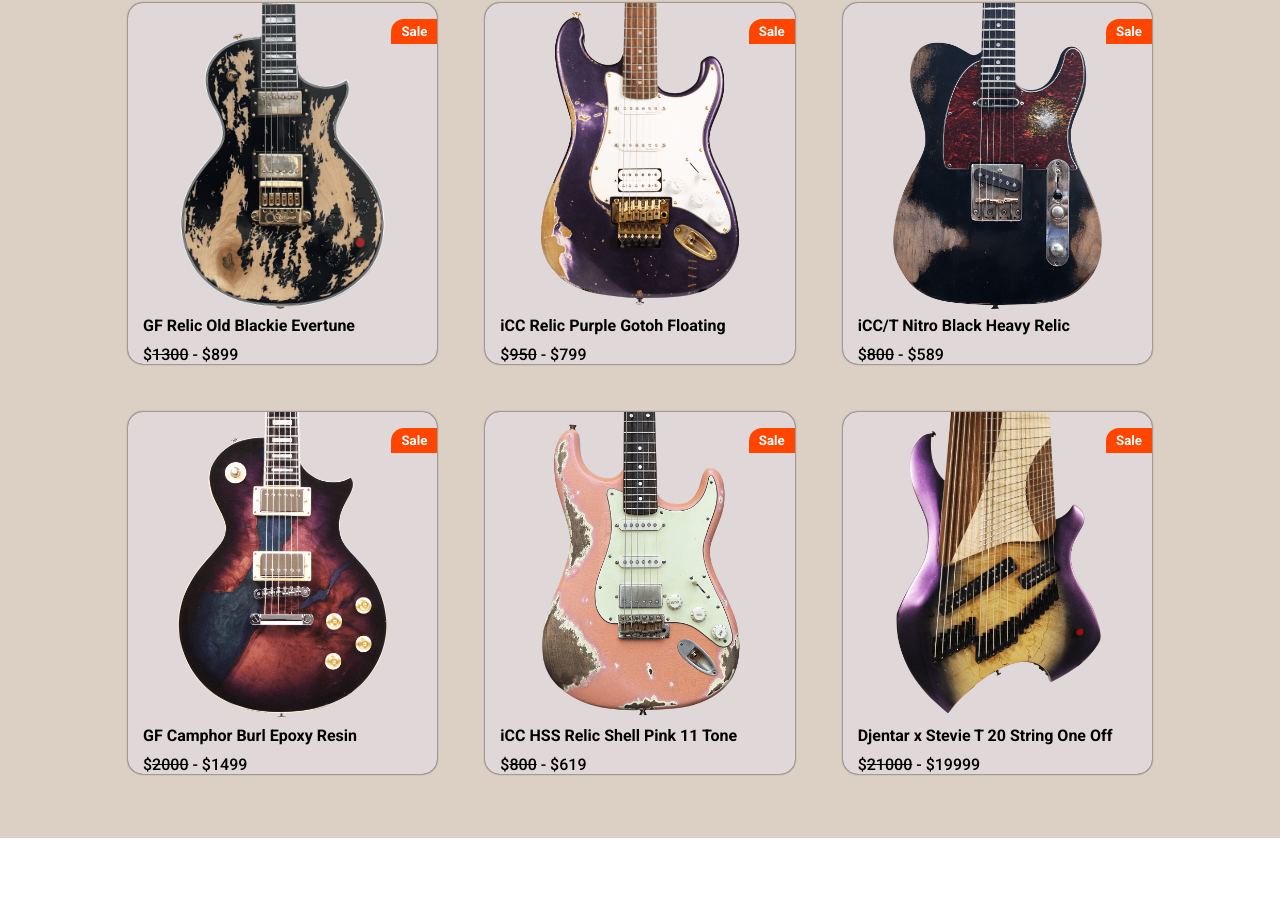
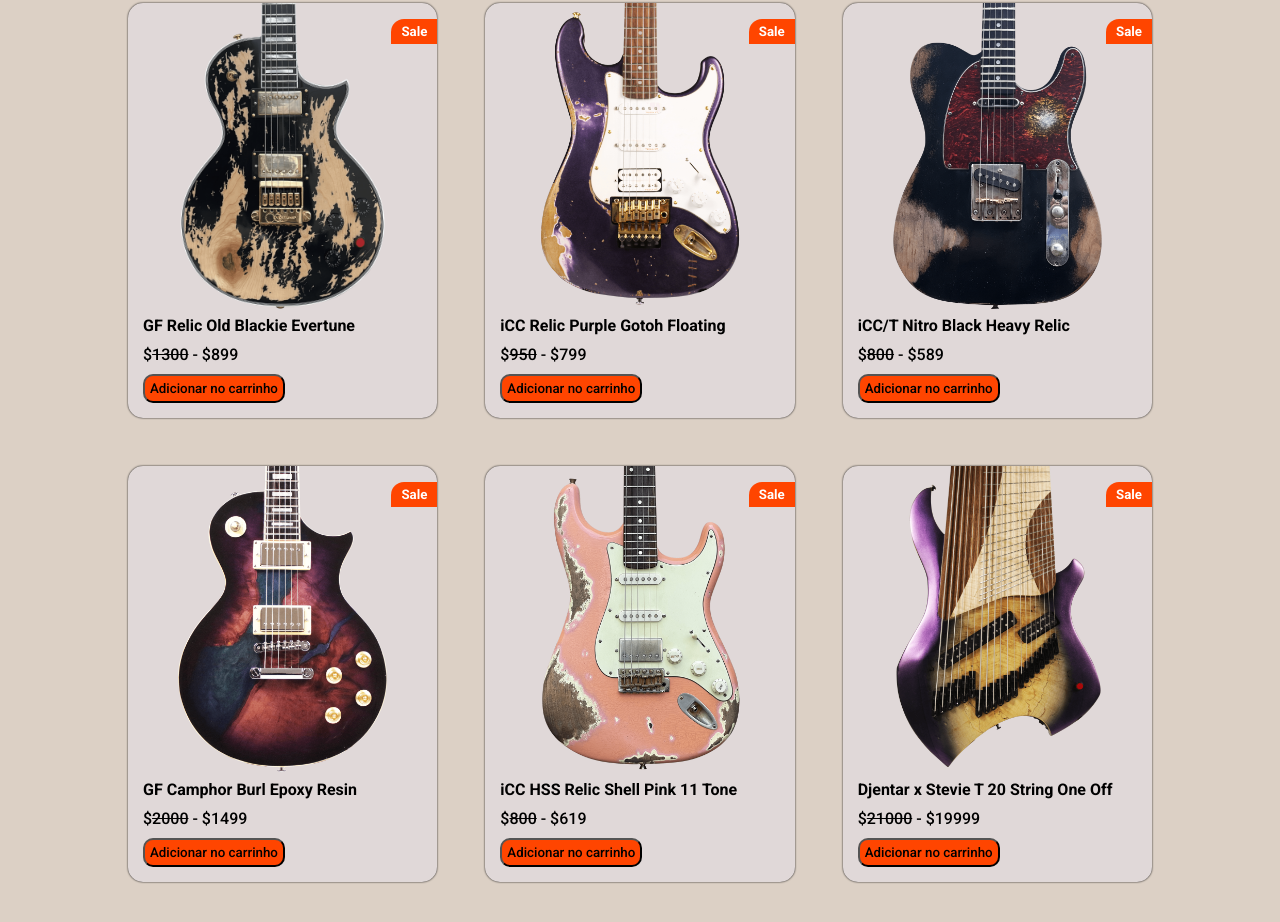
Before and after one commit to Gabrielrabelo05/Relic-Shop, a plain HTML site: page index.html in a window 1280 px wide. Shown: the part 774-1696 px from the top of the page. Before the commit the page ends 1612 px from the top, so only its background shows below. Drawn offline with nearby package versions, Linux system fonts and the light colour scheme.

Commit message:
add-button.add

```diff
--- a/index.html
+++ b/index.html
@@ -45,6 +45,7 @@
                 <div class="price">
                     <h4>GF Relic Old Blackie Evertune</h4>
                     <p class="valuer">$<span class="corte">1300</span>    -    $899</p>
+                    <button class="car">Adicionar no carrinho</button>
                 </div>
             </div>
             <div class="row">
@@ -55,6 +56,7 @@
                 <div class="price">
                     <h4>iCC Relic Purple Gotoh Floating</h4>
                     <p class="valuer">$<span class="corte">950</span>    -    $799</p>
+                    <button class="car">Adicionar no carrinho</button>
                 </div>
             </div>
             <div class="row">
@@ -65,6 +67,7 @@
                 <div class="price">
                     <h4>iCC/T Nitro Black Heavy Relic</h4>
                     <p class="valuer">$<span class="corte">800</span>    -    $589</p>
+                    <button class="car">Adicionar no carrinho</button>
                 </div>
             </div>
             <div class="row">
@@ -75,6 +78,7 @@
                 <div class="price">
                     <h4>GF Camphor Burl Epoxy Resin</h4>
                     <p class="valuer">$<span class="corte">2000</span>    -    $1499</p>
+                    <button class="car">Adicionar no carrinho</button>
                 </div>
             </div>
             <div class="row">
@@ -85,6 +89,7 @@
                 <div class="price">
                     <h4>iCC HSS Relic Shell Pink 11 Tone</h4>
                     <p class="valuer">$<span class="corte">800</span>    -    $619</p>
+                    <button class="car">Adicionar no carrinho</button>
                 </div>
             </div>
             <div class="row">
@@ -95,6 +100,7 @@
                 <div class="price">
                     <h4>Djentar x Stevie T 20 String  One Off</h4>
                     <p class="valuer">$<span class="corte">21000</span>    -     $19999</p>
+                    <button class="car">Adicionar no carrinho</button>
                 </div>
             </div>
         </div>
--- a/style.css
+++ b/style.css
@@ -116,7 +116,7 @@ section {
 .row {
     position: relative;
     transition: all .40s;
-    cursor: pointer;
+    cursor: default;
     background-color: #e0d8d8;
     border: black;
     border-radius: 15px;
@@ -149,6 +149,15 @@ h4 {
     margin-top: 10px;
     padding-left: 15px;
 }
+.car {
+    margin-top: 10px;
+    margin-left: 15px;
+    padding: 5px;
+    margin-bottom: 15px;
+    border-radius: 10px;
+    background-color: orangered;
+    cursor: pointer;
+}
 /* responsive-css */
 
 header{
```
